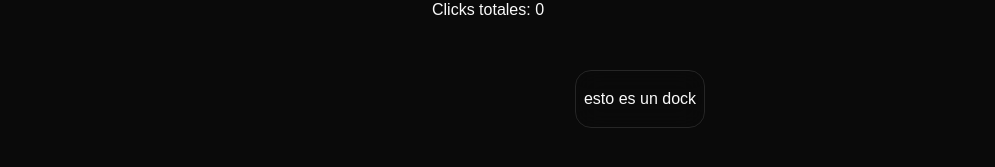
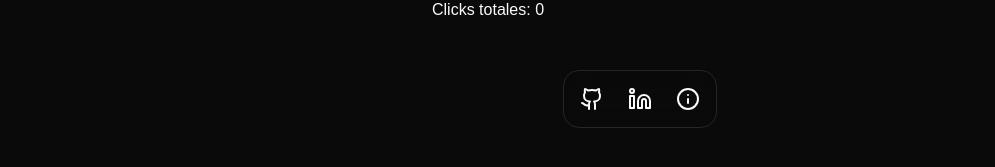
Before and after one commit to Rafacv23/miaudle, a Next.js app: page / in a window 1280 px wide. Shown: the part 497-664 px from the top of the page, without its empty margins (0-995 px from the left). Built offline with nearby package versions, Linux system fonts and the light colour scheme.

Commit message:
Add dock data with social links and icons to enhance navigation

```diff
--- a/src/app/page.tsx
+++ b/src/app/page.tsx
@@ -2,8 +2,27 @@ import Passives from "@/components/Passives"
 import Play from "@/components/Play"
 import { Dock } from "@/components/ui/dock"
 import Upgrades from "@/components/Upgrades"
+import { Github, Info, Linkedin } from "lucide-react"
 
 export default function Home() {
+  const dockData = [
+    {
+      name: "Github",
+      icon: Github,
+      url: "/",
+    },
+    {
+      name: "Linkedin",
+      icon: Linkedin,
+      url: "/",
+    },
+    {
+      name: "About",
+      icon: Info,
+      url: "/",
+    },
+  ]
+
   return (
     <div className="grid grid-cols-6 grid-rows-5 gap-4">
       <div className="col-span-2 row-span-4">
@@ -16,7 +35,13 @@ export default function Home() {
         <Upgrades />
       </div>
       <div className="col-span-6 row-start-5">
-        <Dock>esto es un dock</Dock>
+        <Dock>
+          {dockData.map((item) => (
+            <a key={item.name} href={item.url} className="p-2">
+              <item.icon size={24} />
+            </a>
+          ))}
+        </Dock>
       </div>
     </div>
   )
```
